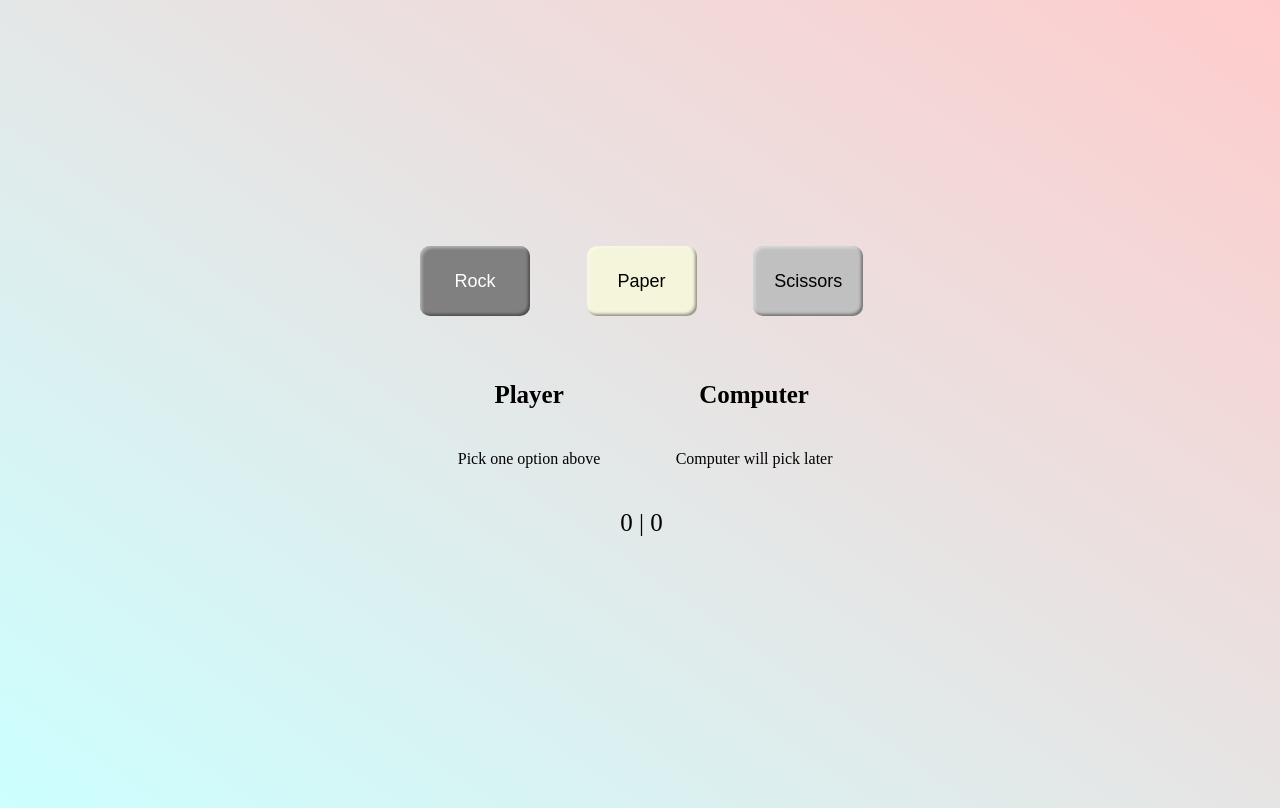
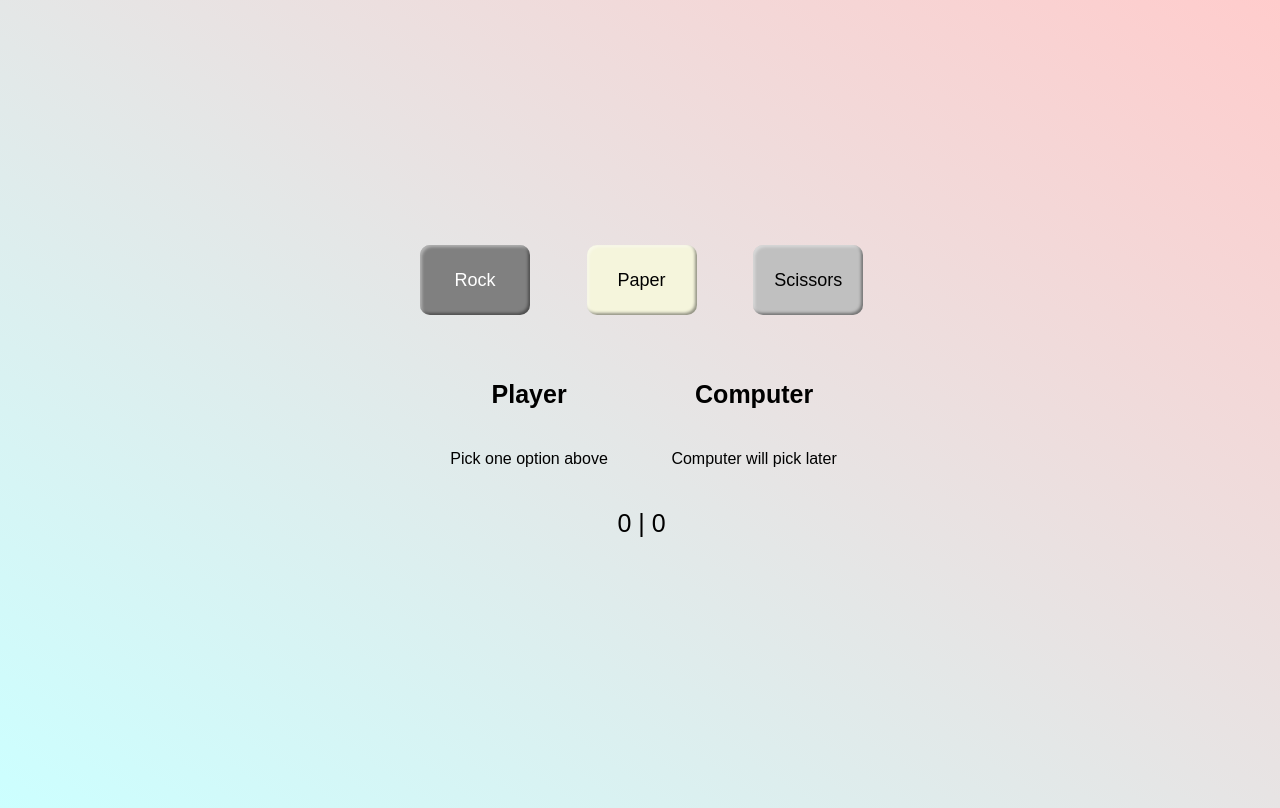
Before and after one commit to paposeco/rockpaperscissors, a plain HTML site: page index.html in a window 1280 px wide. Drawn offline with Linux system fonts and the light colour scheme.

Commit message:
changed font

```diff
--- a/index.html
+++ b/index.html
@@ -5,6 +5,9 @@
     <title>Rock Paper Scissors</title>
   </head>
   <style>
+    body {
+      font-family: Arial, Helvetica Neue, Helvetica, sans-serif;
+    }
     button:hover {
       cursor: pointer;
       background: #ccffff !important;
```
